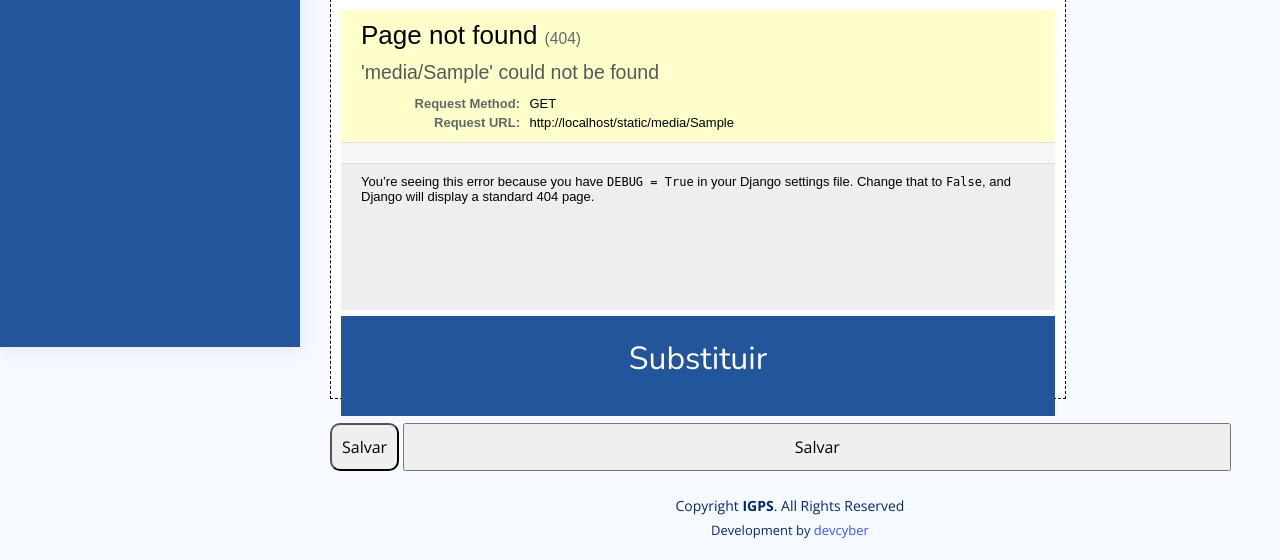
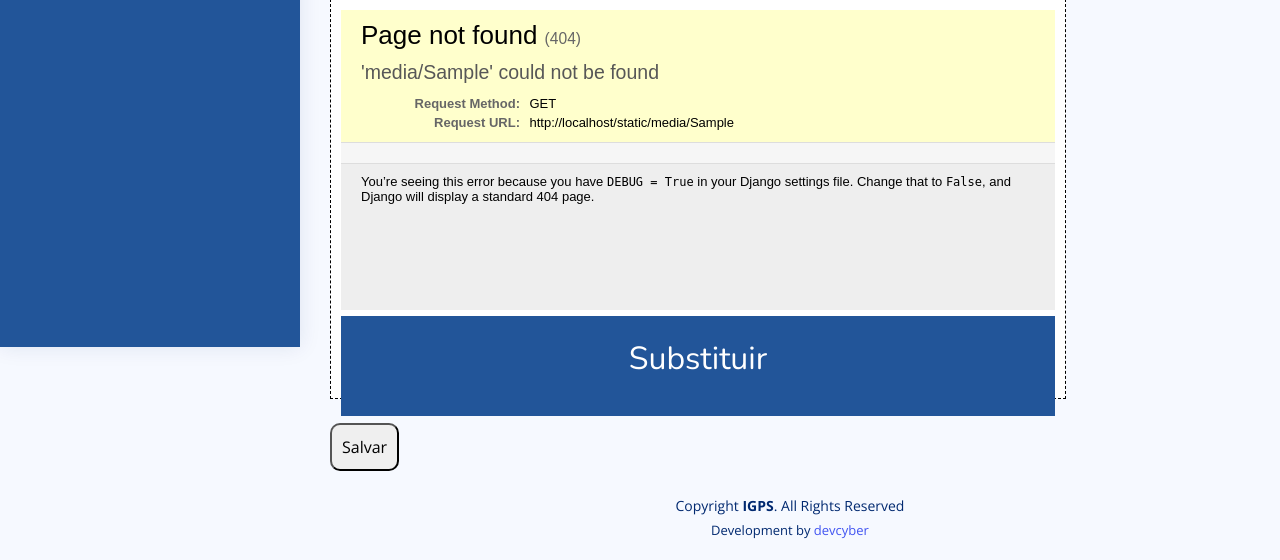
Before and after one commit to DevelopmentCyber/igps_financeiro, a Django app: template corpo/templates/editar_conta_receber.html in a window 1280 px wide. Shown: the part 453-1013 px from the top of the page. Run offline with Django 3.2, Linux system fonts and the light colour scheme; the template is opened without the code that fills it: most values are stand-ins (such as "Sample title", 1, 10 or a date in 2020); some libraries are stand-ins or nearby versions.

Commit message:
editar nota fiscal

```diff
--- a/corpo/templates/editar_conta_receber.html
+++ b/corpo/templates/editar_conta_receber.html
@@ -140,7 +140,7 @@
     <button style="padding: 10px; border-radius: 10px;" id="botao">
         <i class="fas fa-save"></i> Salvar
     </button>
-<input type="submit" value="Salvar">
+
     <br><br>
 </form>
 
```
